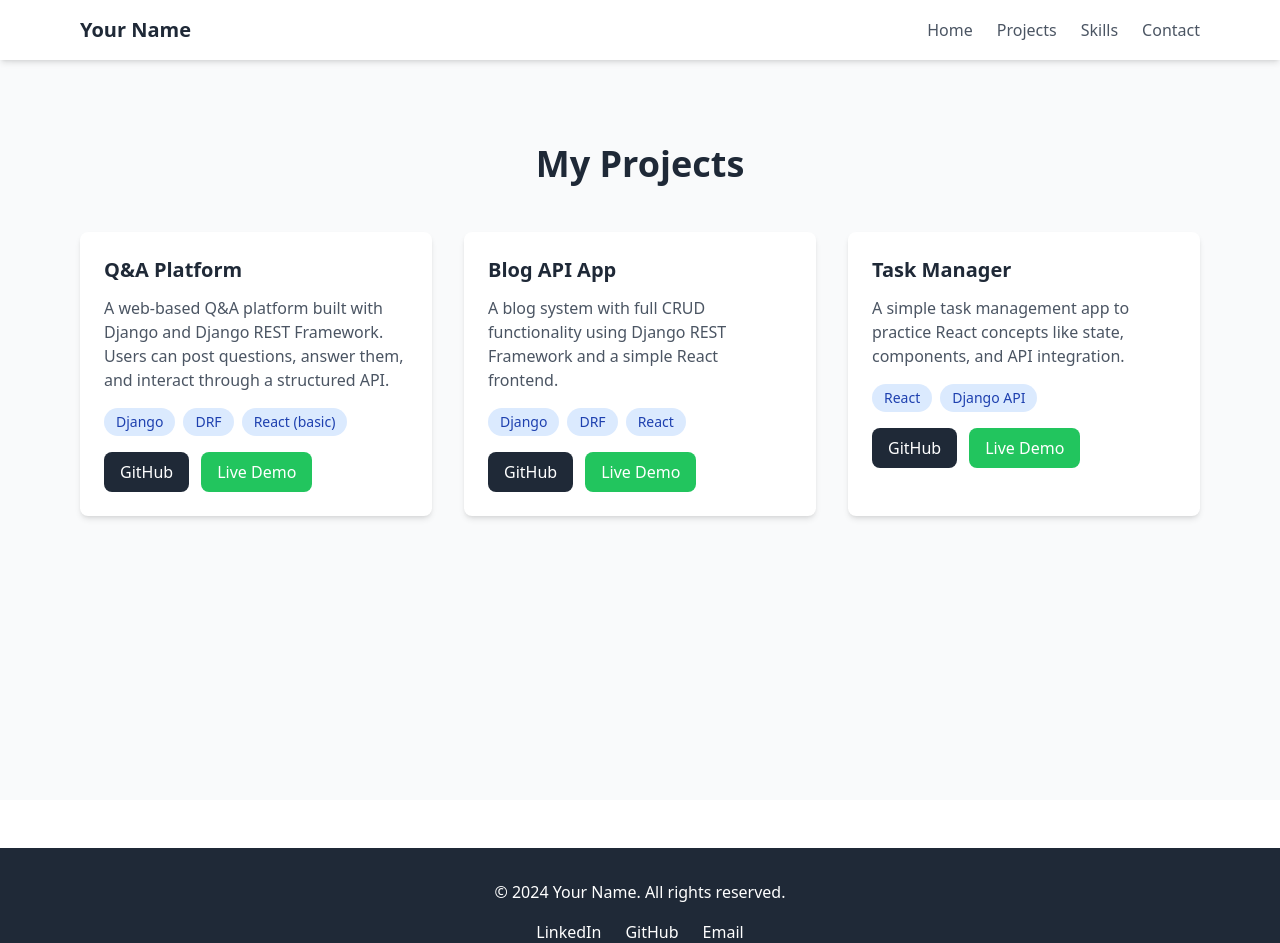
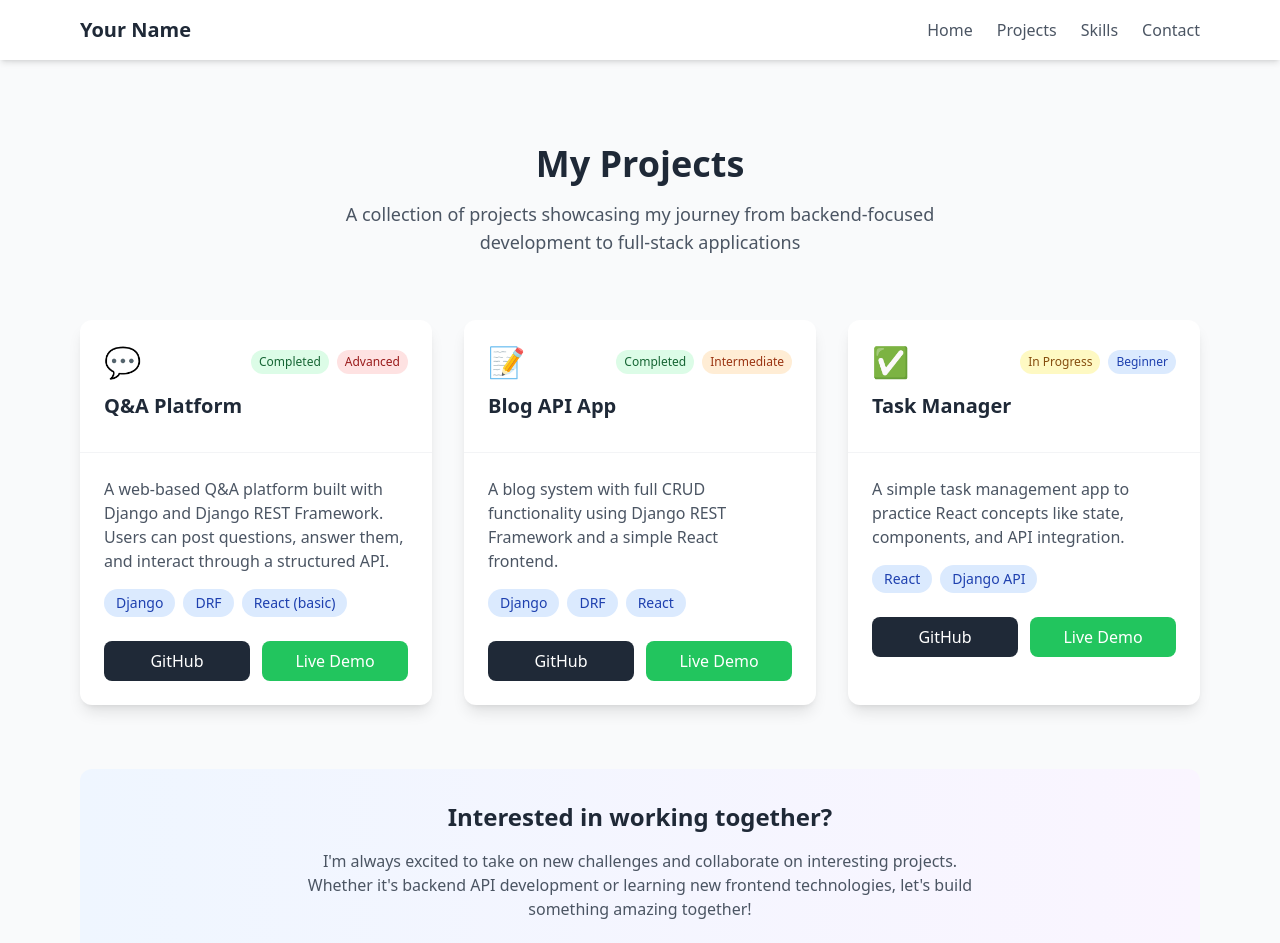
Before and after one commit to kristinaHy/MyProtfolio, a React (Vite) app: page /projects in a window 1280 px wide. Shown: the top 943 px of the page. Built offline with nearby package versions, Linux system fonts and the light colour scheme; the HTML template or start-up script is replaced by a standard one.

Commit message:
feat: enhance projects page with status badges and animations

```diff
--- a/src/pages/Projects.jsx
+++ b/src/pages/Projects.jsx
@@ -8,42 +8,131 @@ const Projects = () => {
       description: "A web-based Q&A platform built with Django and Django REST Framework. Users can post questions, answer them, and interact through a structured API.",
       tech: ["Django", "DRF", "React (basic)"],
       githubUrl: "#",
-      liveUrl: "#"
+      liveUrl: "#",
+      status: "Completed",
+      difficulty: "Advanced",
+      icon: "💬"
     },
     {
       title: "Blog API App",
       description: "A blog system with full CRUD functionality using Django REST Framework and a simple React frontend.",
       tech: ["Django", "DRF", "React"],
       githubUrl: "#",
-      liveUrl: "#"
+      liveUrl: "#",
+      status: "Completed",
+      difficulty: "Intermediate",
+      icon: "📝"
     },
     {
       title: "Task Manager",
       description: "A simple task management app to practice React concepts like state, components, and API integration.",
       tech: ["React", "Django API"],
       githubUrl: "#",
-      liveUrl: "#"
+      liveUrl: "#",
+      status: "In Progress",
+      difficulty: "Beginner",
+      icon: "✅"
     }
   ];
 
   return (
-    <div className="min-h-screen bg-gray-50 pt-20 fade-in">
+    <div className="min-h-screen bg-gray-50 dark:bg-gray-900 pt-20 fade-in">
       <div className="max-w-6xl mx-auto px-4 py-16">
-        <h1 className="text-3xl md:text-4xl font-bold text-gray-800 text-center mb-12">
-          My Projects
-        </h1>
+        <div className="text-center mb-16">
+          <h1 className="text-3xl md:text-4xl font-bold text-gray-800 dark:text-white mb-4">
+            My Projects
+          </h1>
+          <p className="text-lg text-gray-600 dark:text-gray-300 max-w-2xl mx-auto">
+            A collection of projects showcasing my journey from backend-focused development to full-stack applications
+          </p>
+        </div>
 
         <div className="grid md:grid-cols-2 lg:grid-cols-3 gap-8">
           {projects.map((project, index) => (
-            <ProjectCard
-              key={index}
-              title={project.title}
-              description={project.description}
-              tech={project.tech}
-              githubUrl={project.githubUrl}
-              liveUrl={project.liveUrl}
-            />
+            <div key={index} className="bg-white dark:bg-gray-800 rounded-xl shadow-lg hover:shadow-xl transition-all duration-300 transform hover:-translate-y-1">
+              {/* Project Header */}
+              <div className="p-6 border-b border-gray-100 dark:border-gray-700">
+                <div className="flex items-center justify-between mb-3">
+                  <span className="text-3xl">{project.icon}</span>
+                  <div className="flex gap-2">
+                    <span className={`px-2 py-1 rounded-full text-xs font-medium ${
+                      project.status === 'Completed'
+                        ? 'bg-green-100 dark:bg-green-900 text-green-800 dark:text-green-200'
+                        : 'bg-yellow-100 dark:bg-yellow-900 text-yellow-800 dark:text-yellow-200'
+                    }`}>
+                      {project.status}
+                    </span>
+                    <span className={`px-2 py-1 rounded-full text-xs font-medium ${
+                      project.difficulty === 'Beginner'
+                        ? 'bg-blue-100 dark:bg-blue-900 text-blue-800 dark:text-blue-200'
+                        : project.difficulty === 'Intermediate'
+                        ? 'bg-orange-100 dark:bg-orange-900 text-orange-800 dark:text-orange-200'
+                        : 'bg-red-100 dark:bg-red-900 text-red-800 dark:text-red-200'
+                    }`}>
+                      {project.difficulty}
+                    </span>
+                  </div>
+                </div>
+                <h3 className="text-xl font-bold text-gray-800 dark:text-white mb-2">{project.title}</h3>
+              </div>
+
+              {/* Project Content */}
+              <div className="p-6">
+                <p className="text-gray-600 dark:text-gray-300 mb-4">{project.description}</p>
+
+                {/* Tech stack badges */}
+                <div className="flex flex-wrap gap-2 mb-6">
+                  {project.tech.map((item, index) => (
+                    <span
+                      key={index}
+                      className="bg-blue-100 dark:bg-blue-900 text-blue-800 dark:text-blue-200 px-3 py-1 rounded-full text-sm font-medium"
+                    >
+                      {item}
+                    </span>
+                  ))}
+                </div>
+
+                {/* Buttons */}
+                <div className="flex gap-3">
+                  <a
+                    href={project.githubUrl}
+                    target="_blank"
+                    rel="noopener noreferrer"
+                    className="flex-1 bg-gray-800 dark:bg-gray-700 text-white px-4 py-2 rounded-lg hover:bg-gray-700 dark:hover:bg-gray-600 transition-colors text-center"
+                  >
+                    GitHub
+                  </a>
+                  <a
+                    href={project.liveUrl}
+                    target="_blank"
+                    rel="noopener noreferrer"
+                    className="flex-1 bg-green-500 text-white px-4 py-2 rounded-lg hover:bg-green-600 transition-colors text-center"
+                  >
+                    Live Demo
+                  </a>
+                </div>
+              </div>
+            </div>
           ))}
+        </div>
+
+        {/* Call to Action */}
+        <div className="mt-16 text-center">
+          <div className="bg-gradient-to-r from-blue-50 to-purple-50 dark:from-gray-800 dark:to-gray-700 rounded-xl p-8">
+            <h2 className="text-2xl font-bold text-gray-800 dark:text-white mb-4">
+              Interested in working together?
+            </h2>
+            <p className="text-gray-600 dark:text-gray-300 mb-6 max-w-2xl mx-auto">
+              I'm always excited to take on new challenges and collaborate on interesting projects.
+              Whether it's backend API development or learning new frontend technologies, let's build something amazing together!
+            </p>
+            <a
+              href="/contact"
+              className="inline-block bg-blue-600 hover:bg-blue-700 text-white px-8 py-3 rounded-lg font-medium transition-colors"
+            >
+              Get In Touch
+            </a>
+          </div>
         </div>
       </div>
     </div>
```
